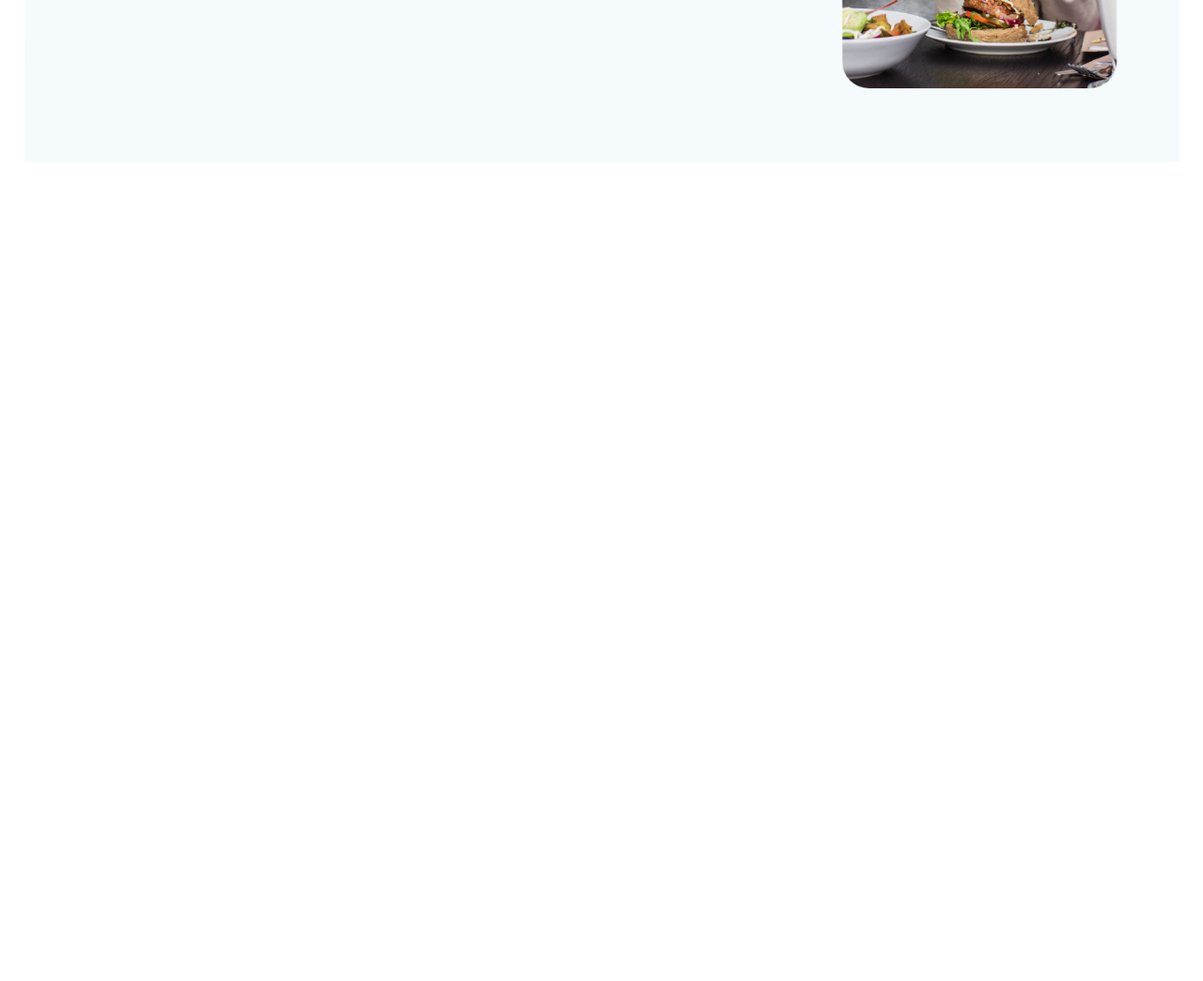
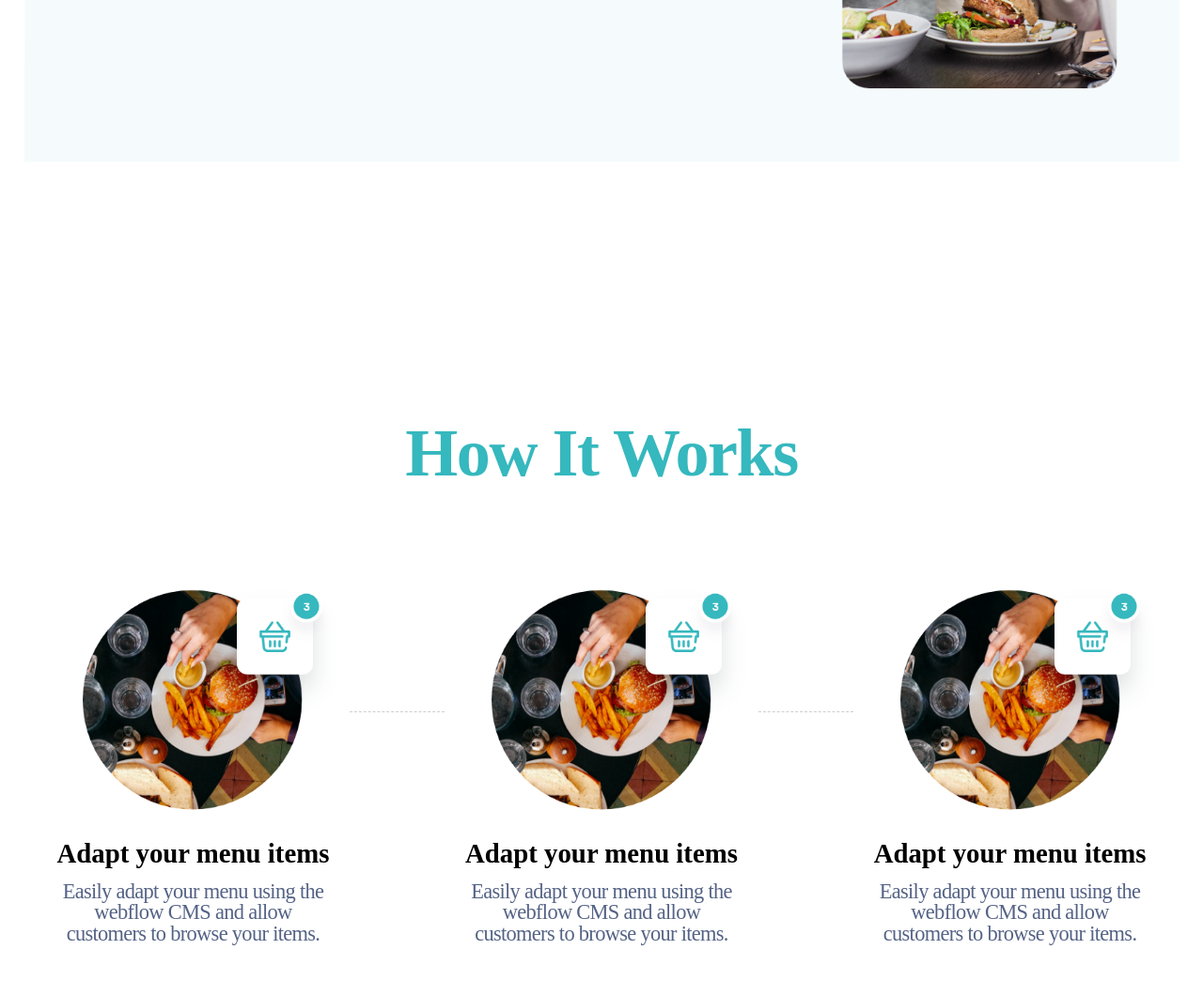
Before and after one commit to umaradil02/clone--website2, a plain HTML site: page index.html in a window 1280 px wide. Shown: the part 1484-2528 px from the top of the page at 94% size. Before the commit the page ends 1718 px from the top, so only its background shows below. Drawn offline with nearby package versions, Linux system fonts and the light colour scheme.

Commit message:
add section name round

```diff
--- a/index.html
+++ b/index.html
@@ -48,5 +48,37 @@
         </div>
 
     </section>
+    <section class="round">
+            <div class="heading">
+                <h1>how it works</h1>
+            </div>
+        <div class="round-container">
+            <div class="round-img">
+                <img src="./images/img-1.png" alt="">
+
+                <div class="round-txt">
+                    <h5>Adapt your menu items</h5>
+                    <p>Easily adapt your menu using the webflow CMS and allow customers to browse your items.</p>
+                </div>
+            </div>
+                <div class="line-content"></div>
+            <div class="round-img">
+                <img src="./images/img-1.png" alt="">
+                <div class="round-txt">
+                    <h5>Adapt your menu items</h5>
+                    <p>Easily adapt your menu using the webflow CMS and allow customers to browse your items.</p>
+                </div>
+            </div>
+                <div class="line-content"></div>
+
+            <div class="round-img">
+                <img src="./images/img-1.png" alt="">
+                <div class="round-txt">
+                    <h5>Adapt your menu items</h5>
+                    <p>Easily adapt your menu using the webflow CMS and allow customers to browse your items.</p>
+                </div>
+            </div>
+        </div>
+    </section>
 </body>
 </html>
--- a/style.css
+++ b/style.css
@@ -204,15 +204,65 @@ img{
     justify-content: center;
     align-items: center;
 }
+.round{
+    position: relative;
+    padding: 120px 3%;
+    background-color: transparent;
+
+}
+.heading{
+    margin-bottom: 20px;
+    margin-top: 20px;
+    text-align: center;
+    color: #35b8be;
+    font-size: 3rem;
+    line-height: 3;
+    letter-spacing: -0.03em;
+    text-transform: capitalize;
+}
+.round-container{
+    display: inline-flex;
+    justify-content: center;
+    align-items: center;
+
+}
+.round-txt{
+    max-width: 600px;
+    text-align: center;
+    padding: 20px;
+}
+.round-txt h5{
+    font-size: 1.8rem;
+    margin-bottom: 20px;
+}
+.round-txt p{
+    font-size: 1.4rem;
+    color: #546285;
+    font-weight: 500;
+    line-height: 1;
+    letter-spacing: -0.03em;
+}
 
 
-
+.line-content{
+    width: 15%;
+    height: 1px;
+    border-style: dashed none none;
+    border-width: 1.2px;
+    border-color: #d1cdcd;
+    margin-bottom: 10%;
+}
 
 
 
 
 
 @media(max-width:991px){
+   .home{
+    padding-top: 100px;
+    padding-bottom: 100px;
+   }
+
     .container{
          flex-wrap: wrap;
     }
@@ -231,4 +281,39 @@ img{
         justify-content: center;
         margin-top: 60px;
     }
+    .bg-section{
+        padding-top: 100px;
+        padding-bottom: 100px;
+        background-color: #f5fbfc;
+        background-image: none;
+        background-size: auto;
+        background-repeat: repeat;
+    }
+    .bg-container{
+        flex-wrap: wrap;
+
+    }
+    .bg-content{
+        margin-bottom: 30px;
+        align-items: center;
+        justify-content: center;
+        text-align: center;
+    }
+    .bg-img{
+        margin-top: 50px;
+    }
+    .round{
+        padding-top: 100px;
+        padding-bottom: 100px;
+
+    }
+ .round-container{
+    flex-wrap: wrap;
+    text-align: center;
+ }
+.line-content{
+    width: 0;
+    height: 0;
 }
+
+}
```
Also changed, not shown: images/5e865e09d8efa3e5bf76b60e_Step 02.png (added), images/img-1.png (added), images/img-3.png (added).
